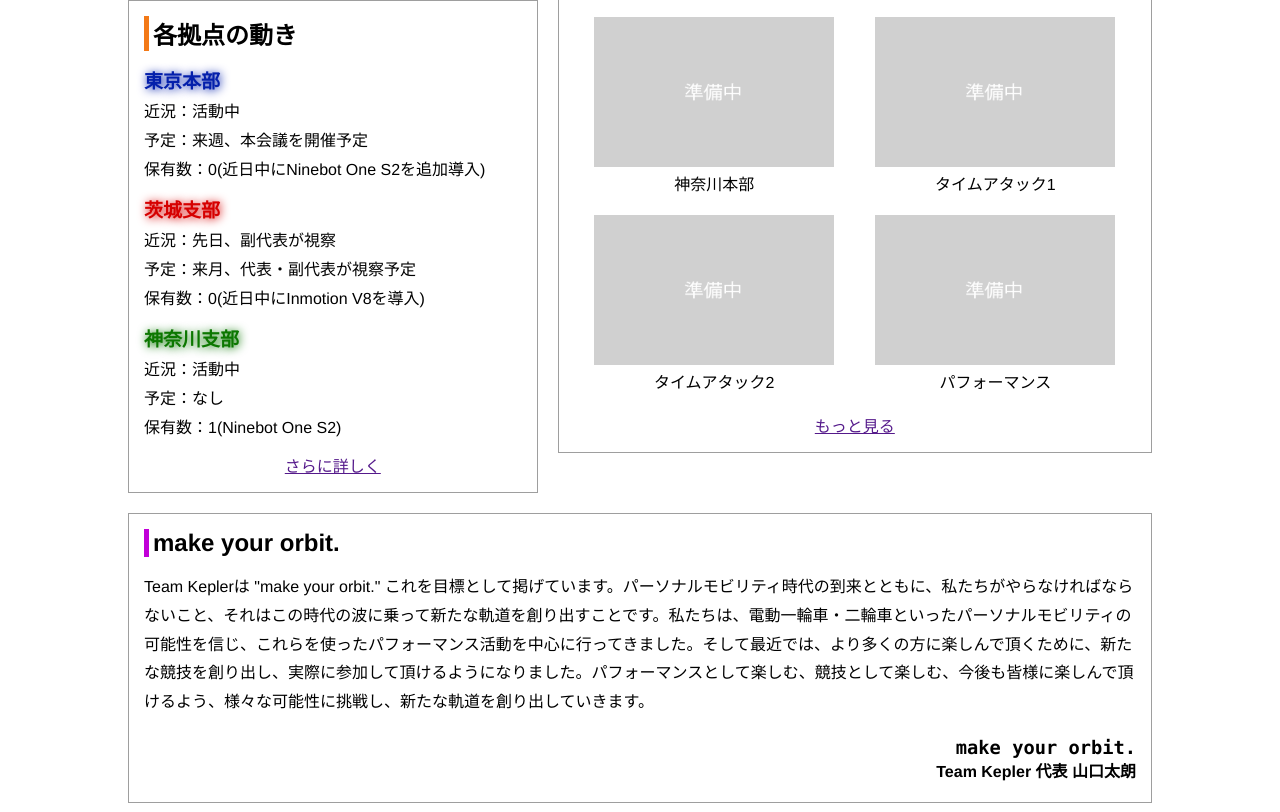
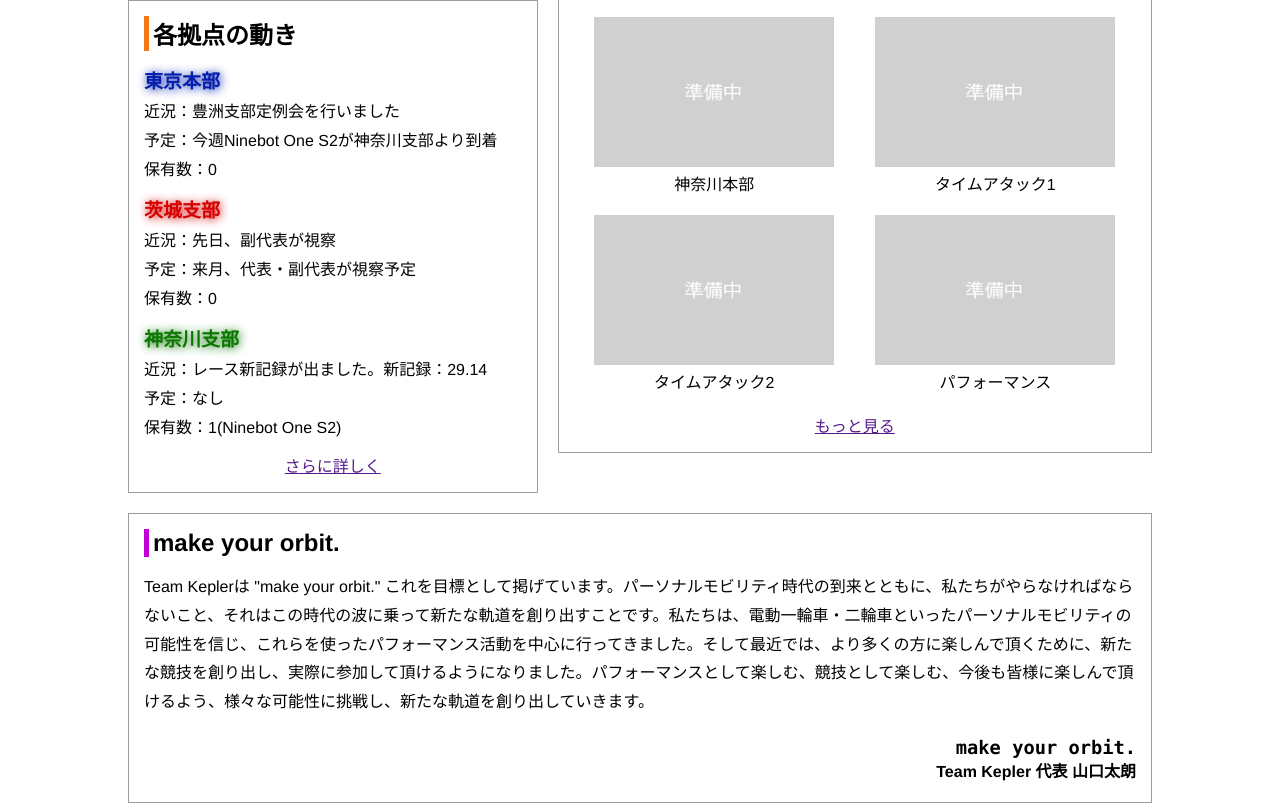
Before and after one commit to yohanesu/teamkepler_website, a plain HTML site: page index.html in a window 1280 px wide. Shown: the part 809-1621 px from the top of the page. Drawn offline with Linux system fonts and the light colour scheme.

```diff
--- a/css/index.css
+++ b/css/index.css
@@ -231,6 +231,9 @@
 .icon-link li:first-child {
   padding-left: 38%;
 }
+.icon-link img:hover {
+  opacity: 0.5;
+}
 .copyright h4 {
   font-family: Helvetica, "Meiryo UI", "ヒラギノ角ゴPro", sans-serif;
   color: #9e9e9e;
--- a/index.html
+++ b/index.html
@@ -42,19 +42,19 @@
       <h2>各拠点の動き</h2>
       <section id="branch-shinjuku" class="section-branch">
         <h3>東京本部</h3>
-        <p>近況：活動中</p>
-        <p>予定：来週、本会議を開催予定</p>
-        <p>保有数：0(近日中にNinebot One S2を追加導入)</p>
+        <p>近況：豊洲支部定例会を行いました</p>
+        <p>予定：今週Ninebot One S2が神奈川支部より到着</p>
+        <p>保有数：0</p>
       </section>
       <section id="branch-tsukuba" class="section-branch">
         <h3>茨城支部</h3>
         <p>近況：先日、副代表が視察</p>
         <p>予定：来月、代表・副代表が視察予定</p>
-        <p>保有数：0(近日中にInmotion V8を導入)</p>
+        <p>保有数：0</p>
       </section>
       <section id="branch-atsugi" class="section-branch">
         <h3>神奈川支部</h3>
-        <p>近況：活動中</p>
+        <p>近況：レース新記録が出ました。新記録：29.14</p>
         <p>予定：なし</p>
         <p>保有数：1(Ninebot One S2)</p>
       </section>
```
